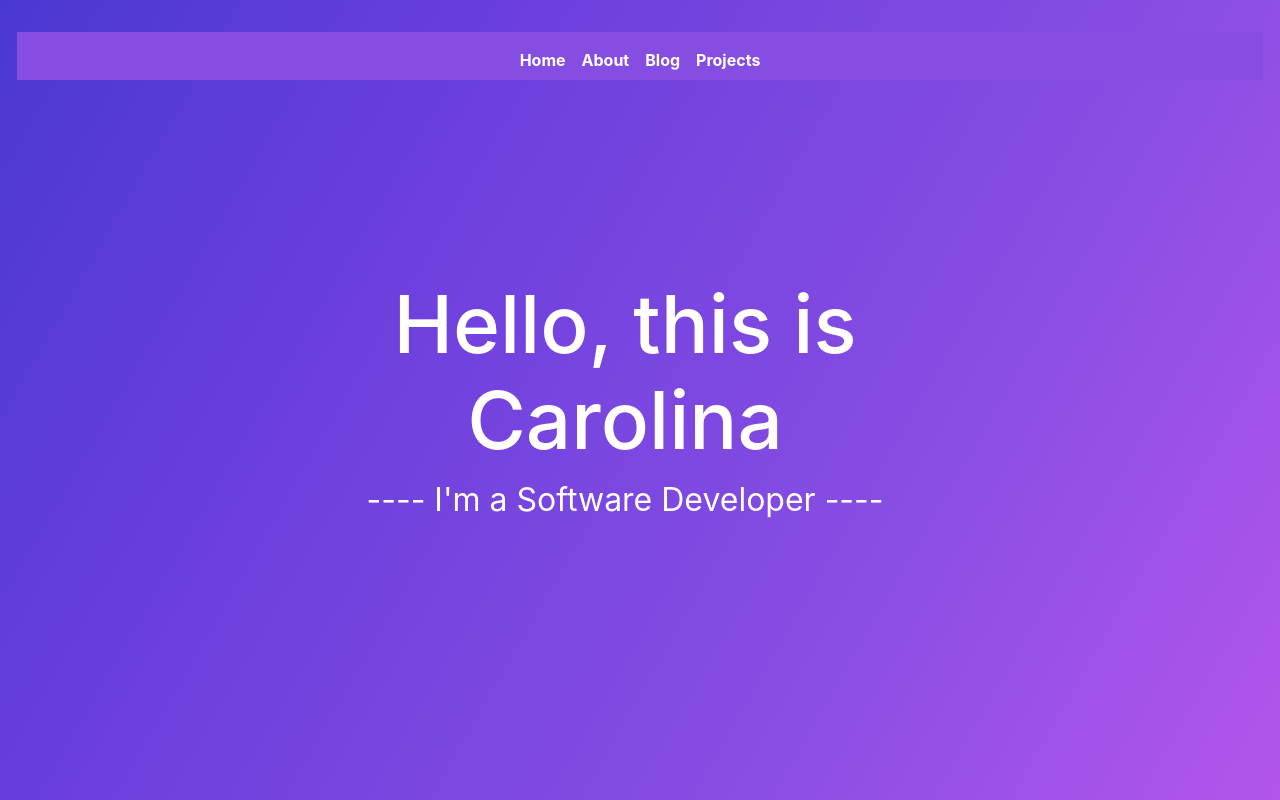
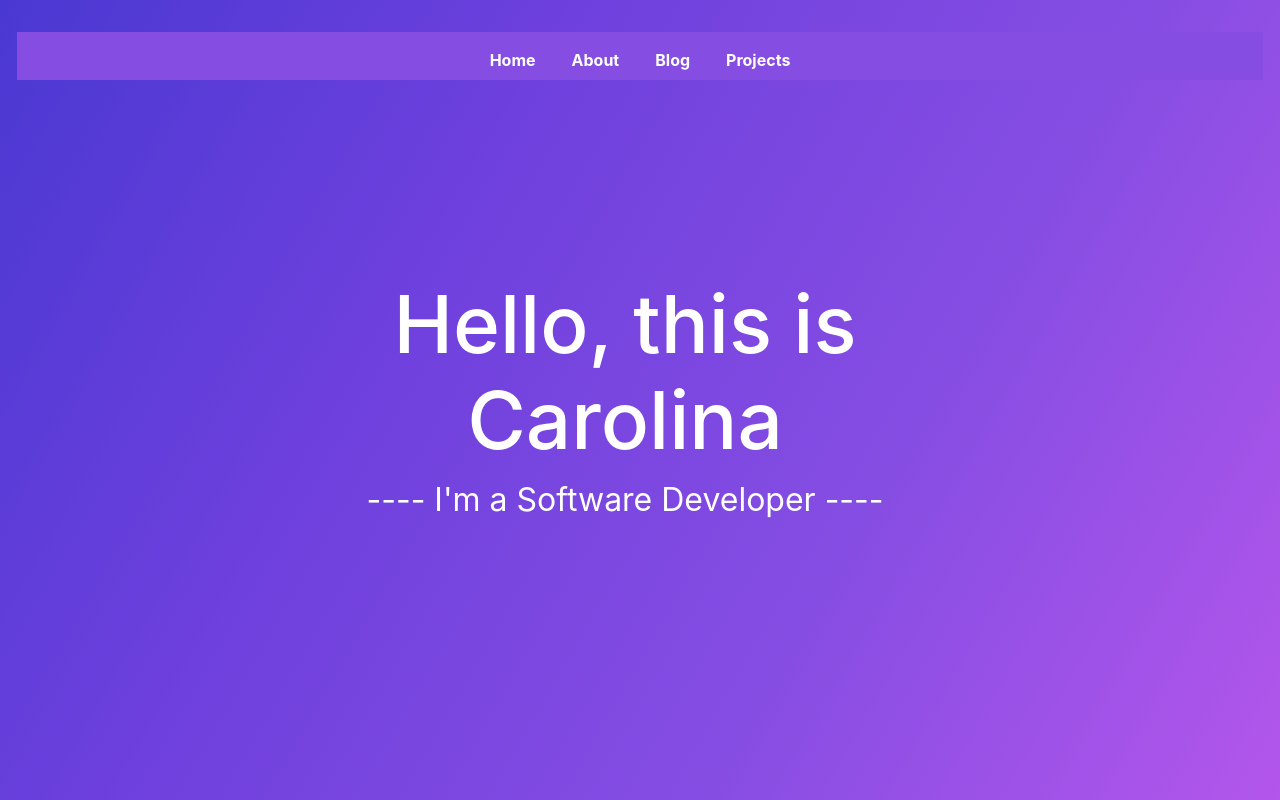
Before and after one commit to carolinajimenez26/carolinajimenez26.github.io, a React (Create React App) app in the folder web/: page / in a window 1280 px wide. Built offline with nearby package versions, Linux system fonts and the light colour scheme.

Commit message:
Hides header nav when screens are not lg

```diff
--- a/web/src/components/HeaderNav/HeaderNav.css
+++ b/web/src/components/HeaderNav/HeaderNav.css
@@ -3,3 +3,7 @@
   height: 3em;
   background-color: #864de3;
 }
+
+.Nav li {
+  margin: 0 10px;
+}
--- a/web/src/components/HeaderNav/HeaderNav.js
+++ b/web/src/components/HeaderNav/HeaderNav.js
@@ -13,7 +13,7 @@ class HeaderNav extends React.Component {
     return (
       <div className="Nav">
         <nav className="navbar navbar-expand-lg justify-content-center">
-          <div className="content text-white" id="navbarNav">
+          <div className="content text-white d-none d-lg-block" id="navbarNav">
             <ul className="navbar-nav">
               <li className="nav-item active">
                 <a className="nav-link font-weight-bold text-white font-subtitle" href="#">Home</a>
```
